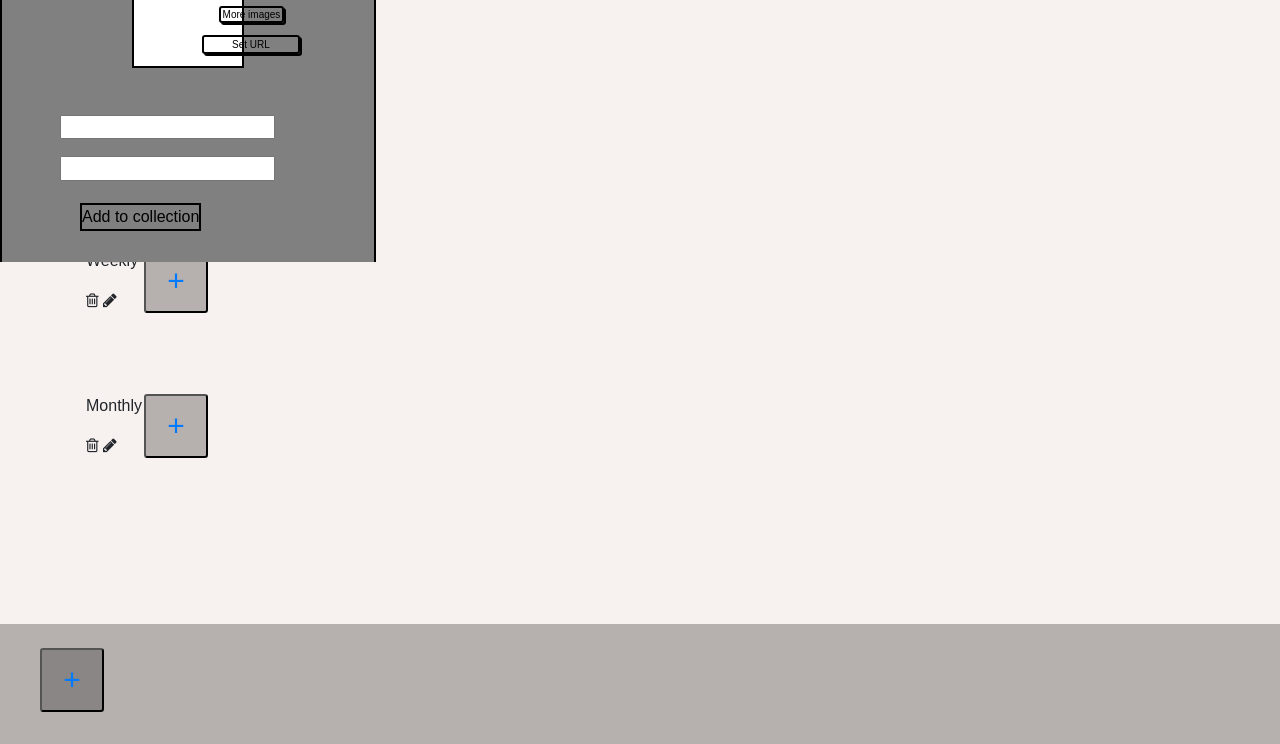
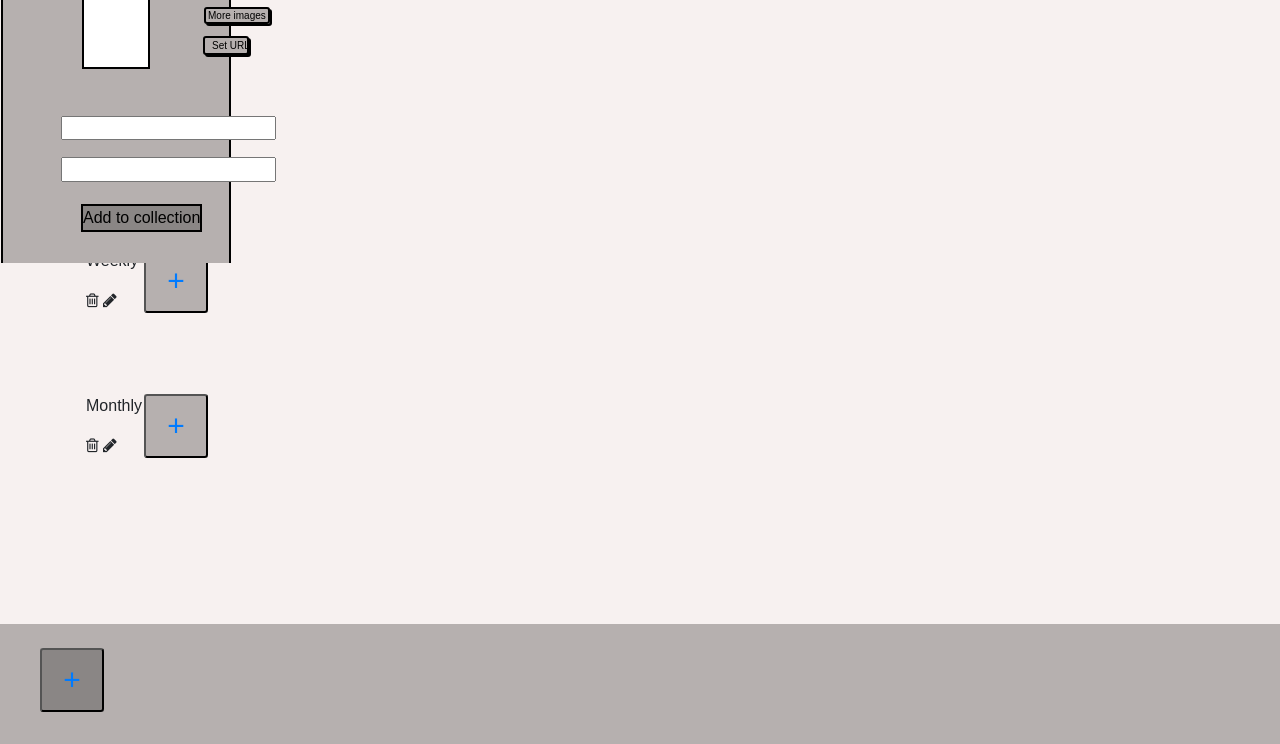
Before and after one commit to Moizantromain/appliChallenge, a website: page template/index.html in a window 1280 px wide. Shown: the part 56-800 px from the top of the page. Drawn offline with nearby package versions, Linux system fonts and the light colour scheme.

Commit message:
change color

```diff
--- a/template/css/main.scss
+++ b/template/css/main.scss
@@ -12,18 +12,18 @@ body{
 	font-family: 'Arial', sans serif;
 }
 .site{
-	width: 47vh;
+	width: 18vw;
 	height: 318px;
 	border: 2px solid black;
 	position: absolute;
-	top: 0;
-	left: 0;
+	top: 1px;
+	left: 1px;
 }
 h2{
 	margin-left: 17px;
 }
 .site2{
-	background-color: grey;
+	background-color:$color-light-grey;
 	width: 100%;
 	height: 86%;
 }
@@ -50,6 +50,7 @@ h2{
 	box-shadow: 2px 2px 0 black;
 	font-size: 10px;
 	color: black;
+	background-color:$color-light-grey;
 }
 .A2{
 	display: block;
@@ -61,6 +62,7 @@ h2{
 	box-shadow: 2px 2px 0 black;
 	font-size: 10px;
 	color: black;
+	background-color:$color-light-grey;
 }
 .input{
 	width: 100%;
@@ -81,9 +83,11 @@ h2{
 	top: 257px;
 	left: 78px;
 	border: 2px solid black;
+	background-color:$color-dark-grey;
 }
 .A3{
 	color:black;
+
 }
 
 #Container{
```
Also changed, not shown: template/css/main.css.
